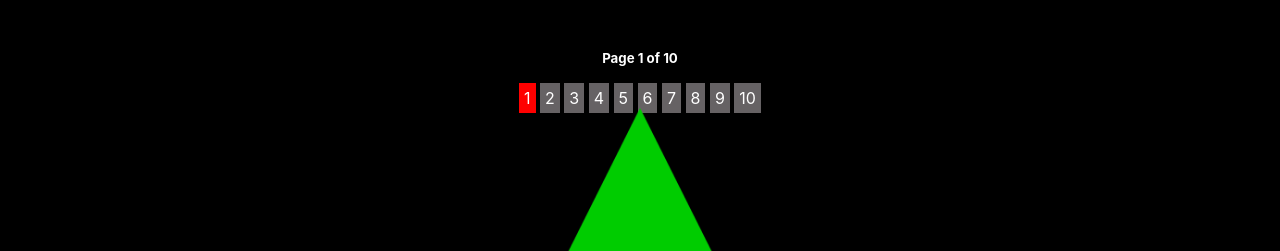
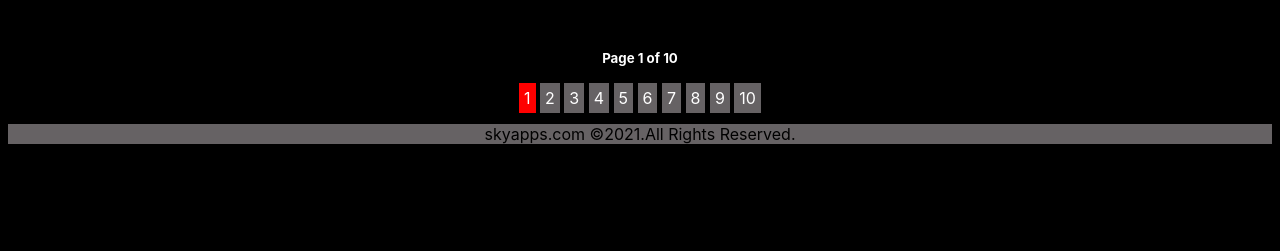
Before and after one commit to Riadhcoding/riad, a plain HTML site: page apps.html in a window 1280 px wide. Shown: the part 11749-12000 px from the top of the page. After the commit the page ends 11909 px from the top, so only its background shows below. Drawn offline with Linux system fonts and the light colour scheme.

Commit message:
Update apps.html

```diff
--- a/apps.html
+++ b/apps.html
@@ -79,7 +79,7 @@
 </div>
 
 
-<a href="#"><img src="/images/back.png" id="back" alt="image not found !">  </a>
+
 
 <div class="us">
     <p>skyapps.com ©2021.All Rights Reserved.</p>
```
